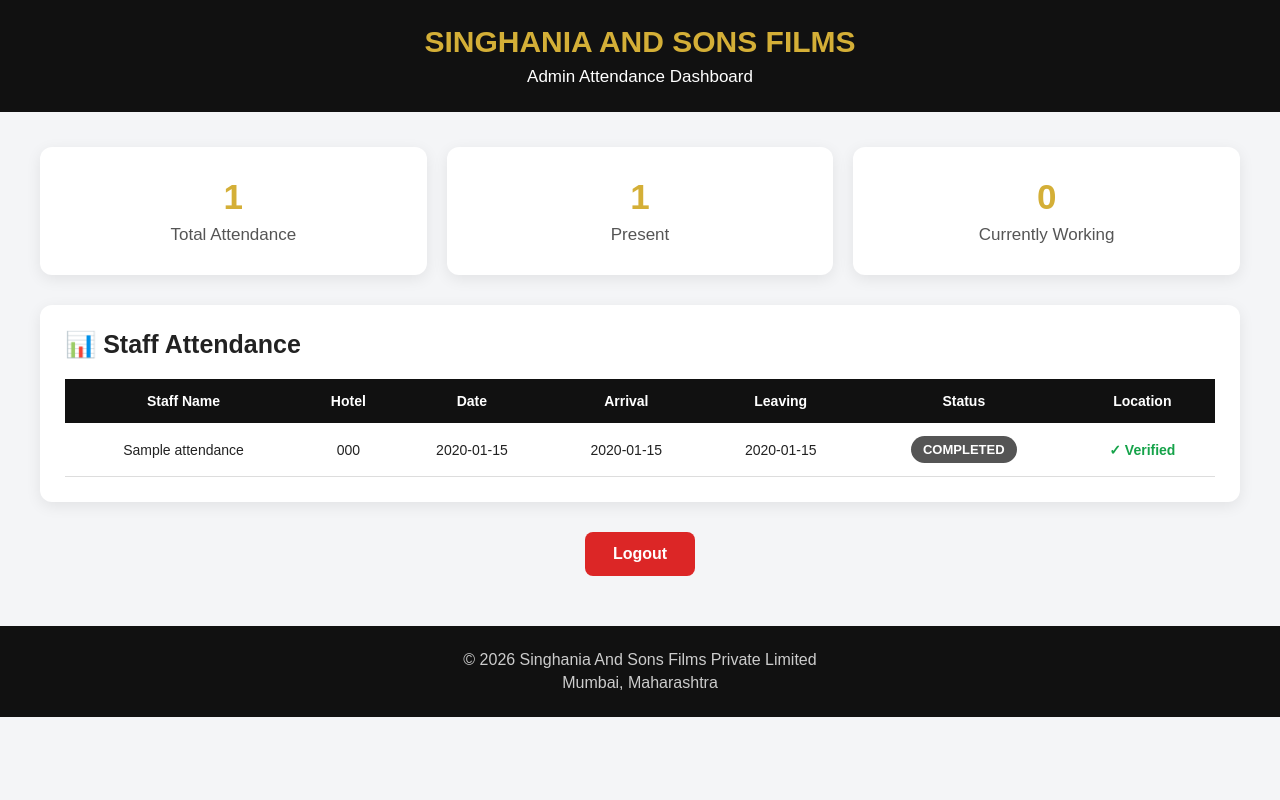
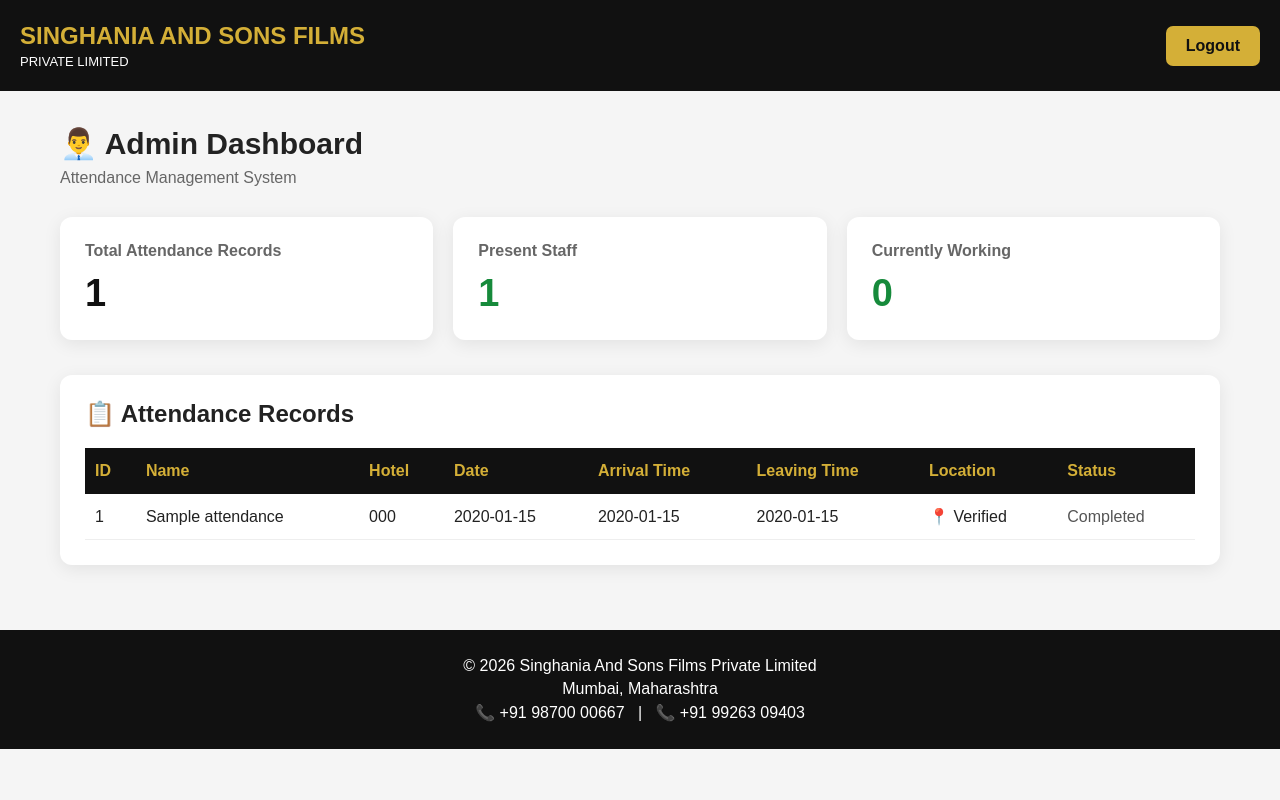
Before and after one commit to adityasingghhhh/singhania-staffing-website, a Flask app: page /admin in a window 1280 px wide. Run offline with Flask 3, Linux system fonts and the light colour scheme; the visitor is signed in with stand-in values (Sample User, id 1); tables that the repository leaves empty hold one stand-in row (values such as "Sample post").

Commit message:
Update login and admin dashboard

```diff
--- a/templates/admin.html
+++ b/templates/admin.html
@@ -1,344 +1,259 @@
 <!DOCTYPE html>
 <html lang="en">
-
 <head>
-
     <meta charset="UTF-8">
-
     <meta name="viewport" content="width=device-width, initial-scale=1.0">
 
     <title>Admin Dashboard | Singhania And Sons Films</title>
 
     <style>
-
         * {
             margin: 0;
             padding: 0;
             box-sizing: border-box;
-            font-family: Arial, sans-serif;
         }
 
         body {
-            background: #f4f5f7;
+            font-family: Arial, sans-serif;
+            background: #f5f5f5;
             color: #222;
         }
-
-        /* HEADER */
 
         header {
             background: #111;
             color: white;
-            text-align: center;
-            padding: 25px 15px;
+            padding: 22px 20px;
+            display: flex;
+            justify-content: space-between;
+            align-items: center;
         }
 
-        header h1 {
+        .brand h1 {
             color: #d4af37;
+            font-size: 24px;
+        }
+
+        .brand p {
+            font-size: 13px;
+            margin-top: 4px;
+        }
+
+        .logout {
+            background: #d4af37;
+            color: #111;
+            text-decoration: none;
+            padding: 11px 20px;
+            border-radius: 7px;
+            font-weight: bold;
+        }
+
+        .container {
+            max-width: 1200px;
+            margin: auto;
+            padding: 35px 20px;
+        }
+
+        .welcome {
+            margin-bottom: 30px;
+        }
+
+        .welcome h2 {
             font-size: 30px;
             margin-bottom: 8px;
         }
 
-        header p {
-            font-size: 17px;
+        .welcome p {
+            color: #666;
         }
 
-        /* CONTAINER */
-
-        .container {
-            width: 95%;
-            max-width: 1200px;
-            margin: 35px auto;
-        }
-
-        /* STAT CARDS */
-
-        .stats {
+        .cards {
             display: grid;
             grid-template-columns: repeat(3, 1fr);
             gap: 20px;
-            margin-bottom: 30px;
+            margin-bottom: 35px;
         }
 
-        .stat-card {
-            background: white;
-            padding: 30px 20px;
-            text-align: center;
-            border-radius: 12px;
-            box-shadow: 0 4px 15px rgba(0,0,0,0.08);
-        }
-
-        .stat-card h2 {
-            font-size: 35px;
-            color: #d4af37;
-            margin-bottom: 8px;
-        }
-
-        .stat-card p {
-            font-size: 17px;
-            color: #555;
-        }
-
-        /* ATTENDANCE BOX */
-
-        .attendance-box {
+        .card {
             background: white;
             padding: 25px;
             border-radius: 12px;
-            box-shadow: 0 4px 15px rgba(0,0,0,0.08);
+            box-shadow: 0 4px 18px rgba(0,0,0,0.08);
         }
 
-        .attendance-box h2 {
-            margin-bottom: 20px;
-            font-size: 25px;
+        .card h3 {
+            color: #666;
+            font-size: 16px;
+            margin-bottom: 12px;
         }
 
-        /* TABLE */
+        .number {
+            font-size: 38px;
+            font-weight: bold;
+            color: #111;
+        }
 
-        .table-wrapper {
+        .working {
+            color: #168a3b;
+        }
+
+        .table-box {
+            background: white;
+            padding: 25px;
+            border-radius: 12px;
+            box-shadow: 0 4px 18px rgba(0,0,0,0.08);
             overflow-x: auto;
+        }
+
+        .table-box h2 {
+            margin-bottom: 20px;
         }
 
         table {
             width: 100%;
             border-collapse: collapse;
-            min-width: 900px;
+            min-width: 850px;
         }
 
         th {
             background: #111;
-            color: white;
+            color: #d4af37;
             padding: 14px 10px;
-            text-align: center;
-            font-size: 14px;
+            text-align: left;
         }
 
         td {
             padding: 13px 10px;
-            text-align: center;
-            border-bottom: 1px solid #ddd;
-            font-size: 14px;
+            border-bottom: 1px solid #eee;
         }
 
         tr:hover {
-            background: #f8f8f8;
+            background: #fafafa;
         }
 
-        /* STATUS */
-
-        .status-working {
-            display: inline-block;
-            background: #16a34a;
-            color: white;
-            padding: 6px 12px;
-            border-radius: 20px;
-            font-size: 13px;
+        .present {
+            color: #168a3b;
             font-weight: bold;
         }
 
-        .status-completed {
-            display: inline-block;
-            background: #555;
-            color: white;
-            padding: 6px 12px;
-            border-radius: 20px;
-            font-size: 13px;
+        .left {
+            color: #555;
+        }
+
+        .status-working {
+            color: #168a3b;
             font-weight: bold;
         }
-
-        .location {
-            color: #16a34a;
-            font-weight: bold;
-        }
-
-        .no-records {
-            text-align: center;
-            padding: 30px;
-            color: #777;
-            font-size: 17px;
-        }
-
-        /* LOGOUT */
-
-        .logout-area {
-            text-align: center;
-            margin-top: 30px;
-        }
-
-        .logout-btn {
-            display: inline-block;
-            text-decoration: none;
-            background: #dc2626;
-            color: white;
-            padding: 13px 28px;
-            border-radius: 8px;
-            font-weight: bold;
-        }
-
-        .logout-btn:hover {
-            background: #b91c1c;
-        }
-
-        /* FOOTER */
 
         footer {
             background: #111;
             color: white;
             text-align: center;
-            padding: 20px;
-            margin-top: 50px;
+            padding: 22px;
+            margin-top: 30px;
         }
 
         footer p {
             margin: 5px;
-            color: #ccc;
         }
 
-        /* MOBILE */
+        @media (max-width: 800px) {
 
-        @media (max-width: 700px) {
+            header {
+                flex-direction: column;
+                gap: 15px;
+                text-align: center;
+            }
 
-            .stats {
+            .cards {
                 grid-template-columns: 1fr;
             }
 
-            header h1 {
-                font-size: 23px;
+            .welcome h2 {
+                font-size: 25px;
             }
 
             .container {
-                width: 94%;
+                padding: 25px 12px;
             }
-
-            .attendance-box {
-                padding: 15px;
         }
-
-        }
-
     </style>
-
 </head>
-
 
 <body>
 
-
-<!-- HEADER -->
-
 <header>
 
-    <h1>
-        SINGHANIA AND SONS FILMS
-    </h1>
+    <div class="brand">
+        <h1>SINGHANIA AND SONS FILMS</h1>
+        <p>PRIVATE LIMITED</p>
+    </div>
 
-    <p>
-        Admin Attendance Dashboard
-    </p>
+    <a href="/logout" class="logout">
+        Logout
+    </a>
 
 </header>
 
 
-
-<!-- MAIN -->
-
 <div class="container">
 
-
-    <!-- STATISTICS -->
-
-    <div class="stats">
+    <div class="welcome">
+        <h2>👨‍💼 Admin Dashboard</h2>
+        <p>Attendance Management System</p>
+    </div>
 
 
-        <div class="stat-card">
+    <!-- SUMMARY CARDS -->
 
-            <h2>
+    <div class="cards">
+
+        <div class="card">
+            <h3>Total Attendance Records</h3>
+            <div class="number">
                 {{ total }}
-            </h2>
+            </div>
+        </div>
 
-            <p>
-                Total Attendance
-            </p>
+
+        <div class="card">
+            <h3>Present Staff</h3>
+            <div class="number present">
+                {{ present }}
+            </div>
+        </div>
+
+
+        <div class="card">
+            <h3>Currently Working</h3>
+            <div class="number working">
+                {{ working }}
+            </div>
+        </div>
 
     </div>
 
 
+    <!-- ATTENDANCE TABLE -->
 
-        <div class="stat-card">
+    <div class="table-box">
 
-            <h2>
-                {{ present }}
-            </h2>
+        <h2>📋 Attendance Records</h2>
 
-            <p>
-                Present
-            </p>
-
-        </div>
-
-
-
-        <div class="stat-card">
-
-            <h2>
-                {{ working }}
-            </h2>
-
-            <p>
-                Currently Working
-            </p>
-
-        </div>
-
-
-    </div>
-
-
-
-    <!-- ATTENDANCE -->
-
-    <div class="attendance-box">
-
-        <h2>
-            📊 Staff Attendance
-        </h2>
-
-
-        <div class="table-wrapper">
+        {% if records %}
 
         <table>
 
             <thead>
 
                 <tr>
-
-                        <th>
-                            Staff Name
-                        </th>
-
-                        <th>
-                            Hotel
-                        </th>
-
-                        <th>
-                            Date
-                        </th>
-
-                        <th>
-                            Arrival
-                        </th>
-
-                        <th>
-                            Leaving
-                        </th>
-
-                        <th>
-                            Status
-                        </th>
-
-                        <th>
-                            Location
-                        </th>
-
+                    <th>ID</th>
+                    <th>Name</th>
+                    <th>Hotel</th>
+                    <th>Date</th>
+                    <th>Arrival Time</th>
+                    <th>Leaving Time</th>
+                    <th>Location</th>
+                    <th>Status</th>
                 </tr>
 
             </thead>
@@ -346,79 +261,60 @@
 
             <tbody>
 
-
-                    {% if records %}
-
-
                 {% for record in records %}
 
                 <tr>
 
-
-                            <!-- STAFF NAME -->
+                    <td>
+                        {{ record["id"] }}
+                    </td>
 
                     <td>
                         {{ record["name"] }}
                     </td>
 
-
-                            <!-- HOTEL -->
-
                     <td>
                         {{ record["hotel"] }}
                     </td>
-
-
-                            <!-- DATE -->
 
                     <td>
                         {{ record["date"] }}
                     </td>
 
-
-                            <!-- ARRIVAL -->
-
                     <td>
                         {{ record["arrival_time"] or "-" }}
                     </td>
-
-
-                            <!-- LEAVING -->
 
                     <td>
                         {{ record["leaving_time"] or "-" }}
                     </td>
 
-
-                            <!-- STATUS -->
-
                     <td>
 
-                                {% if record["leaving_time"] %}
+                        {% if record["latitude"] and record["longitude"] %}
 
-                                    <span class="status-completed">
-                                        COMPLETED
-                                    </span>
+                            📍 Verified
 
                         {% else %}
 
-                                    <span class="status-working">
-                                        WORKING
-                                    </span>
+                            Not Verified
 
                         {% endif %}
 
                     </td>
 
-
-                            <!-- LOCATION -->
-
                     <td>
 
-                                {% if record["latitude"] and record["longitude"] %}
+                        {% if record["arrival_time"] and not record["leaving_time"] %}
 
-                                    <span class="location">
-                                        ✓ Verified
+                            <span class="status-working">
+                                Working
+                            </span>
+
+                        {% elif record["leaving_time"] %}
+
+                            <span class="left">
+                                Completed
                             </span>
 
                         {% else %}
@@ -429,60 +325,26 @@
 
                     </td>
 
-
                 </tr>
 
                 {% endfor %}
-
-
-                    {% else %}
-
-
-                        <tr>
-
-                            <td colspan="7" class="no-records">
-
-                                No attendance records found.
-
-                            </td>
-
-                        </tr>
-
-
-                    {% endif %}
-
 
             </tbody>
 
         </table>
 
-        </div>
+        {% else %}
 
+        <p style="color:#666; text-align:center; padding:30px;">
+            No attendance records available.
+        </p>
+
+        {% endif %}
 
     </div>
 
-
-
-    <!-- LOGOUT -->
-
-    <div class="logout-area">
-
-        <a
-            href="/logout"
-            class="logout-btn">
-
-            Logout
-
-        </a>
-
 </div>
 
-
-</div>
-
-
-
-<!-- FOOTER -->
 
 <footer>
 
@@ -494,9 +356,12 @@
         Mumbai, Maharashtra
     </p>
 
+    <p>
+        📞 +91 98700 00667 &nbsp; | &nbsp;
+        📞 +91 99263 09403
+    </p>
+
 </footer>
 
-
 </body>
-
 </html>
```
Lines whose indentation alone changed are shown as unchanged.
